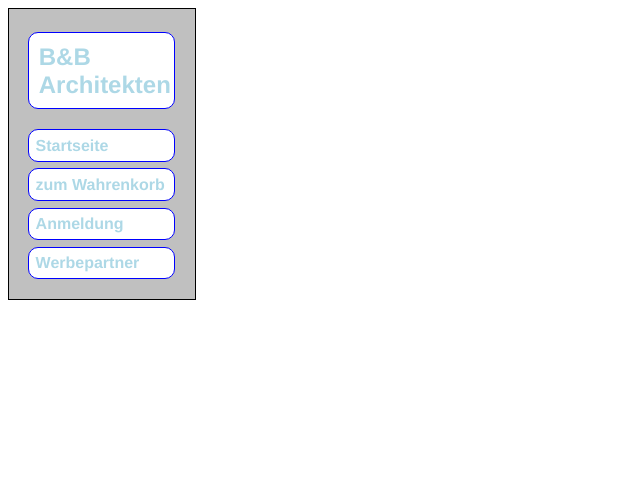
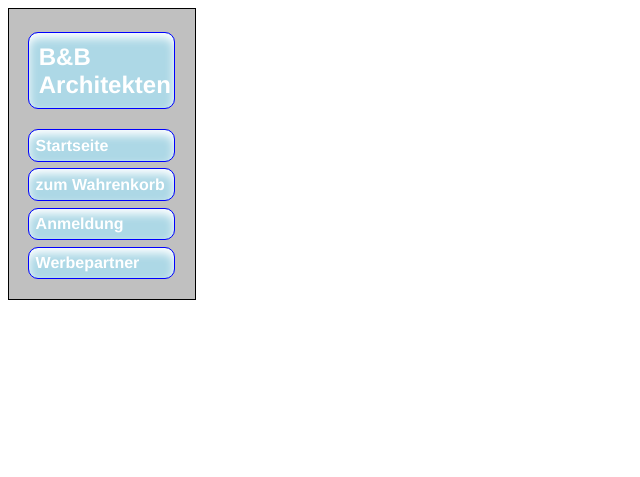
Before and after one commit to MichelBartels/Webseite, a PHP site: page /Test.php in a window 1280 px wide. Shown: the top 477 px of the page, without its empty margins (0-640 px from the left). Run offline with PHP 8.4, Linux system fonts and the light colour scheme.

Commit message:
Update Test.css

```diff
--- a/Test.css
+++ b/Test.css
@@ -15,8 +15,8 @@ nav li {
 	margin: 0.4em;
 	padding: 0;
 nav span {
-	color: lightblue;
-	background-color: white;
+	color: white;
+	background-color: lightblue;
 	border-color: gold;
 }
 nav a:focus,
@@ -43,8 +43,8 @@ nav h2 {
 	border: 1px solid blue;
 	border-radius: 10px;
 	box-shadow: 0 5px 10px white inset;
-	color: lightblue;
-	background-color: white;
+	color: white;
+	background-color: lightblue;
 }
 #Menue {
 	height: 100vw;
```
